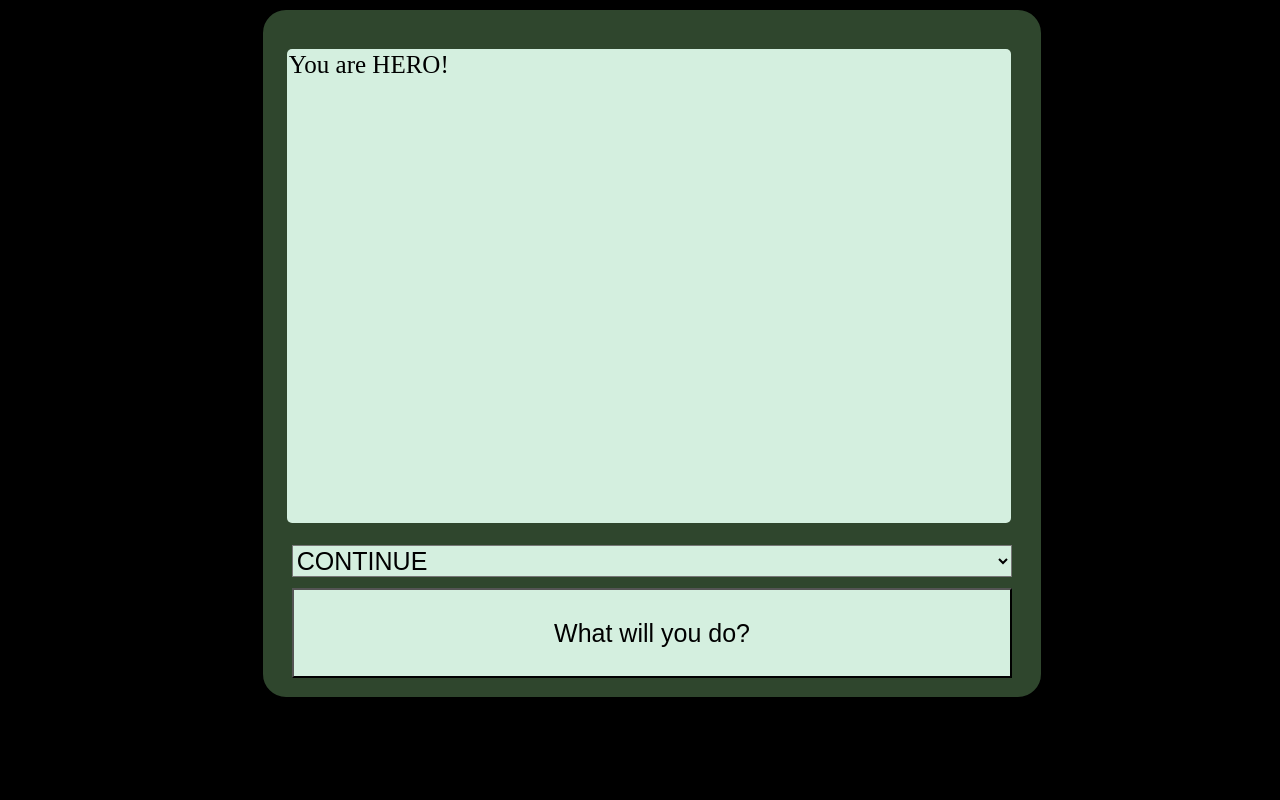
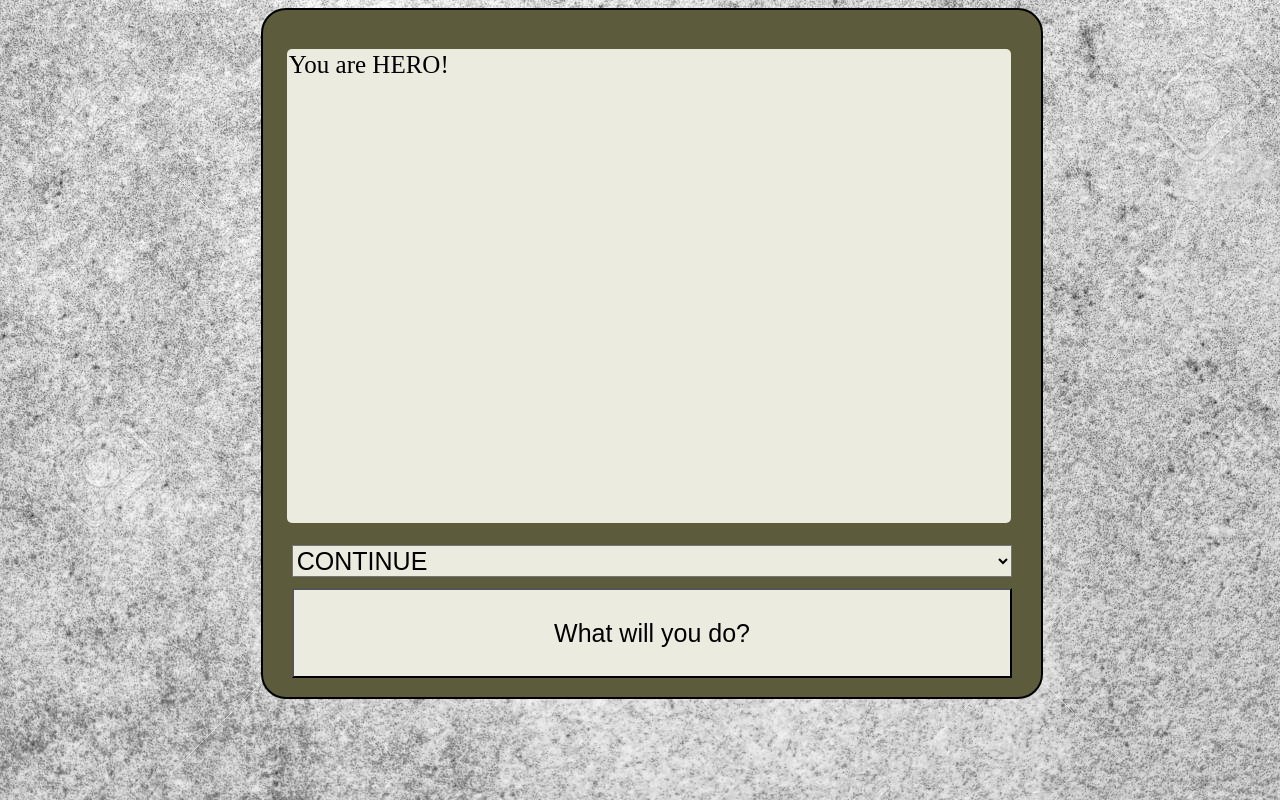
Before and after one commit to ESyman/Adventure, a plain HTML site: page index.html in a window 1280 px wide. Drawn offline with Linux system fonts and the light colour scheme.

Commit message:
Update main.css

```diff
--- a/main.css
+++ b/main.css
@@ -1,9 +1,9 @@
 html {
-    background-color: rgb(0, 0, 0);
+    background-image: url("concrete.jpg");
 }
 div{
     border: 2px solid black;
-    background-color: rgb(47, 70, 45);
+    background-color: rgb(92, 92, 61);
     padding: 10px;
     border-radius: 25px;
     width: 60%;
@@ -14,7 +14,7 @@ div{
 p {
     border-radius: 5px;
     font-size: 25px;
-    background-color: rgb(212, 239, 223  );
+    background-color: rgb(235, 235, 224);
     padding:2px;
     margin-top: 29px;
     margin-bottom: 20px;
@@ -27,7 +27,7 @@ p {
 select {
     width: 95%;
     font-size: 25px;
-    background-color: rgb(212, 239, 223  );
+    background-color: rgb(235, 235, 224);
     padding-top: 0px;
     margin-top: 2px;
     margin-bottom: 9px;
@@ -39,7 +39,7 @@ button {
     width: 95%;
     height: 90px;
     font-size: 25px;
-    background-color: rgb(212, 239, 223  );
+    background-color: rgb(235, 235, 224);
     margin-top: 2px;
     margin-bottom: 9px;
     margin-right: 19px;
```
